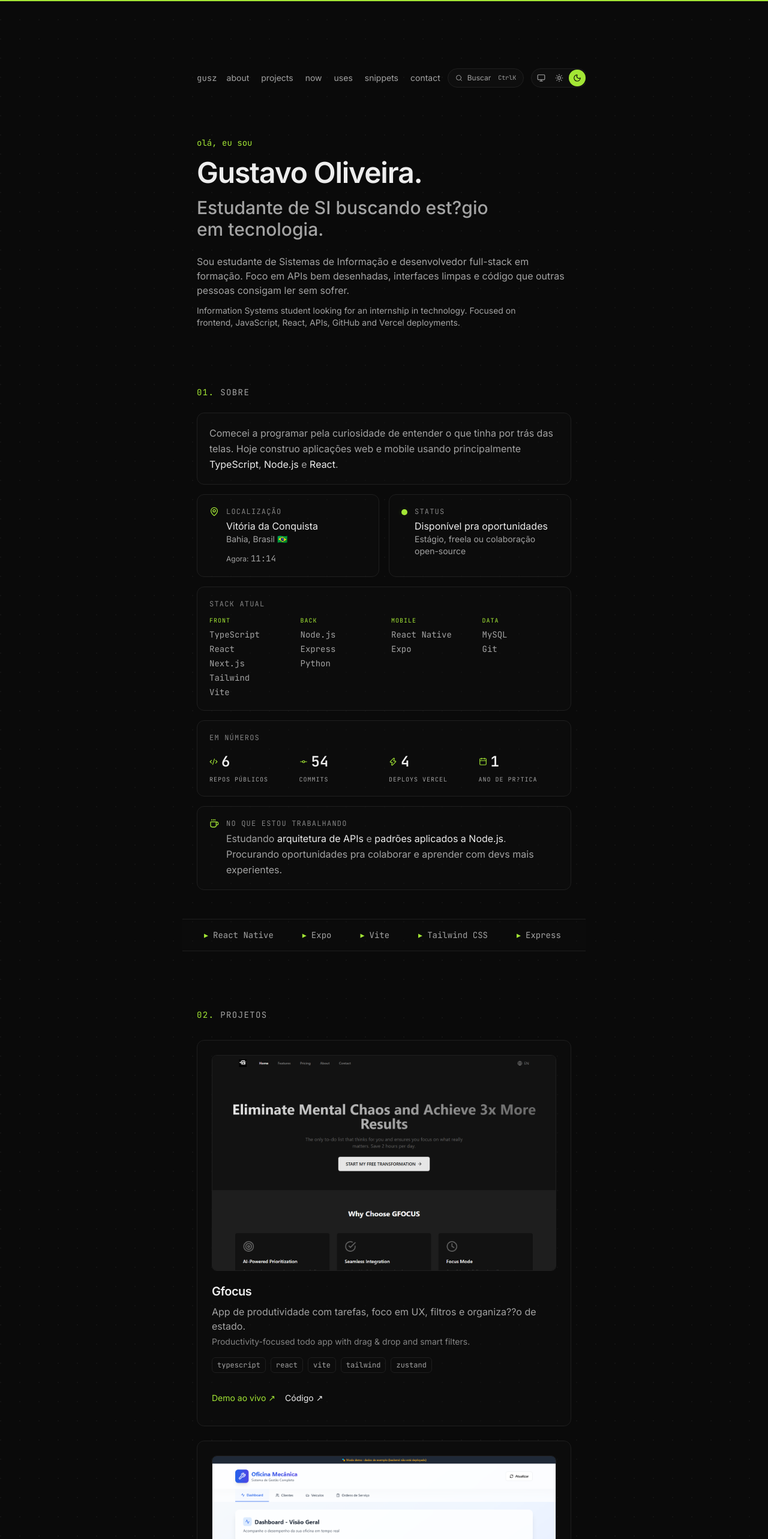
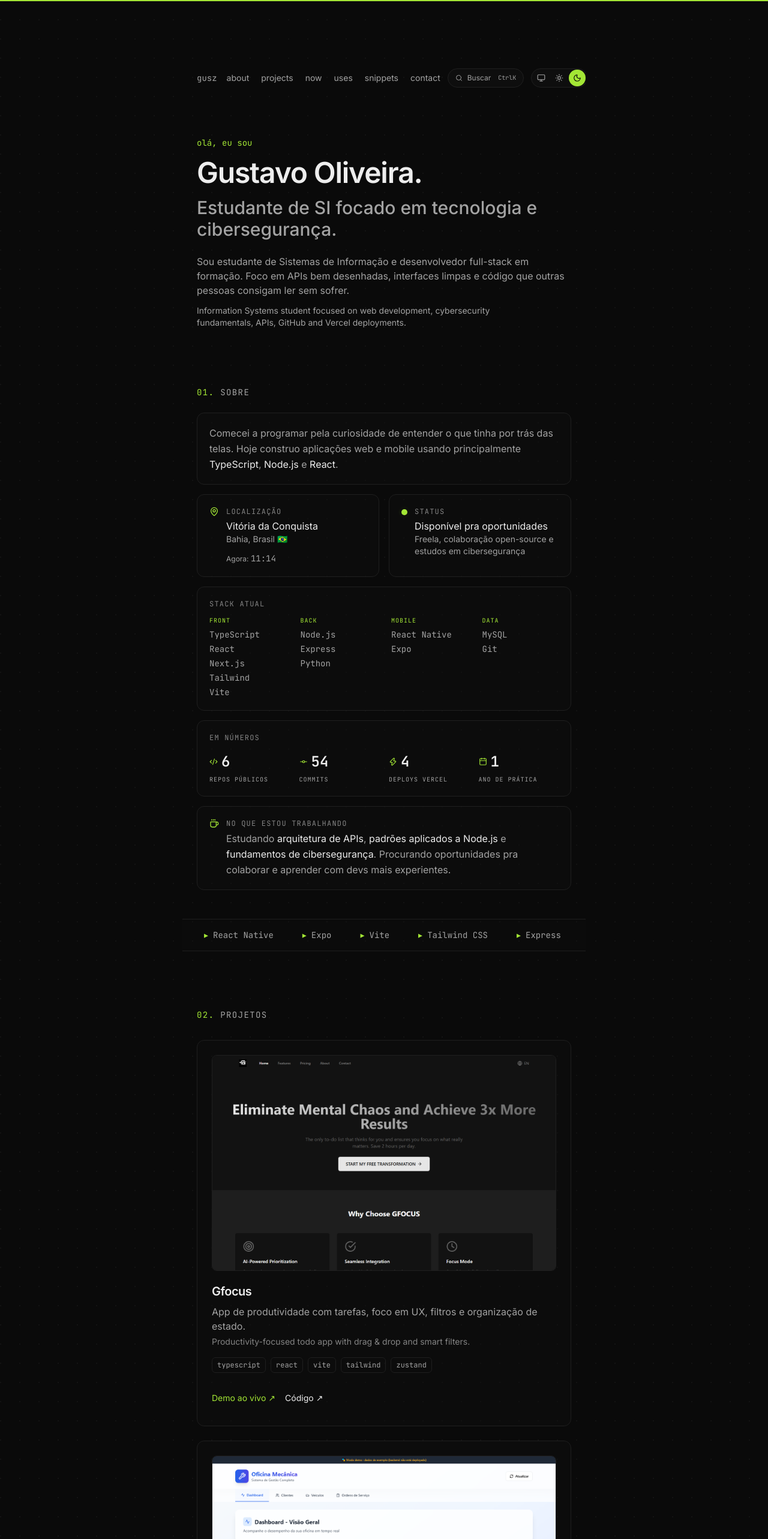
Before and after one commit to guuszz/portfolio, a Next.js app: page / in a window 1280 px wide. Shown: the top 2566 px of the page at 60% size. Built offline with nearby package versions, Linux system fonts and the light colour scheme.

Commit message:
fix portfolio copy
Fix portfolio copy and remove stale internship language

```diff
--- a/app/page.tsx
+++ b/app/page.tsx
@@ -12,7 +12,7 @@ import { TechMarquee } from "@/components/tech-marquee";
 const PROJECTS = [
   {
     title: "Gfocus",
-    description: "App de produtividade com tarefas, foco em UX, filtros e organiza??o de estado.",
+    description: "App de produtividade com tarefas, foco em UX, filtros e organização de estado.",
     descriptionEn: "Productivity-focused todo app with drag & drop and smart filters.",
     stack: ["typescript", "react", "vite", "tailwind", "zustand"],
     image: "/screenshots/gfocus.png",
@@ -34,7 +34,7 @@ const PROJECTS = [
   },
   {
     title: "FitHome",
-    description: "App mobile em React Native/Expo para treinos em casa, navega??o por telas e persist?ncia local.",
+    description: "App mobile em React Native/Expo para treinos em casa, navegação por telas e persistência local.",
     descriptionEn: "Mobile app for at-home bodyweight workouts.",
     stack: ["react-native", "expo", "expo-router", "typescript", "async-storage", "reanimated", "expo-haptics"],
     image: "/screenshots/academia.png",
@@ -110,7 +110,7 @@ export default function Home() {
           />
           <TextReveal
             as="p"
-            text="Estudante de SI buscando est?gio em tecnologia."
+            text="Estudante de SI focado em tecnologia e cibersegurança."
             delay={0.3}
             className="mt-4 text-xl font-medium text-muted text-pretty sm:text-3xl"
           />
@@ -123,7 +123,7 @@ export default function Home() {
           </Reveal>
           <Reveal delay={0.65}>
             <p className="mt-3 hidden max-w-prose text-sm text-muted md:block" lang="en">
-              Information Systems student looking for an internship in technology. Focused on frontend, JavaScript, React, APIs, GitHub and Vercel deployments.
+              Information Systems student focused on web development, cybersecurity fundamentals, APIs, GitHub and Vercel deployments.
             </p>
           </Reveal>
         </section>
@@ -184,7 +184,7 @@ export default function Home() {
                   className="group inline-flex min-h-[44px] items-center gap-3 py-2 text-fg transition-colors hover:text-accent"
                 >
                   <span className="text-muted">linkedin</span>
-                  <span className="text-muted" aria-hidden="true">?</span>
+                  <span className="text-muted" aria-hidden="true">↗</span>
                   /in/gustavo-saraiva
                 </a>
               </li>
--- a/components/about-bento.tsx
+++ b/components/about-bento.tsx
@@ -97,7 +97,7 @@ export function AboutBento() {
               Status
             </p>
             <p className="mt-1 text-fg">Disponível pra oportunidades</p>
-            <p className="text-sm text-muted">Estágio, freela ou colaboração open-source</p>
+            <p className="text-sm text-muted">Freela, colaboração open-source e estudos em cibersegurança</p>
           </div>
         </div>
       </motion.div>
@@ -138,7 +138,7 @@ export function AboutBento() {
           <Stat icon={Code2} value={6} label="repos públicos" />
           <Stat icon={GitCommit} value={54} label="commits" />
           <Stat icon={Zap} value={4} label="deploys Vercel" />
-          <Stat icon={Calendar} value={1} label="ano de pr?tica" />
+          <Stat icon={Calendar} value={1} label="ano de prática" />
         </div>
       </motion.div>
 
@@ -154,8 +154,9 @@ export function AboutBento() {
               No que estou trabalhando
             </p>
             <p className="mt-1 text-muted leading-relaxed">
-              Estudando <span className="text-fg">arquitetura de APIs</span> e{" "}
-              <span className="text-fg">padrões aplicados a Node.js</span>.
+              Estudando <span className="text-fg">arquitetura de APIs</span>,{" "}
+              <span className="text-fg">padrões aplicados a Node.js</span> e{" "}
+              <span className="text-fg">fundamentos de cibersegurança</span>.
               Procurando oportunidades pra colaborar e aprender com devs mais experientes.
             </p>
           </div>
```
